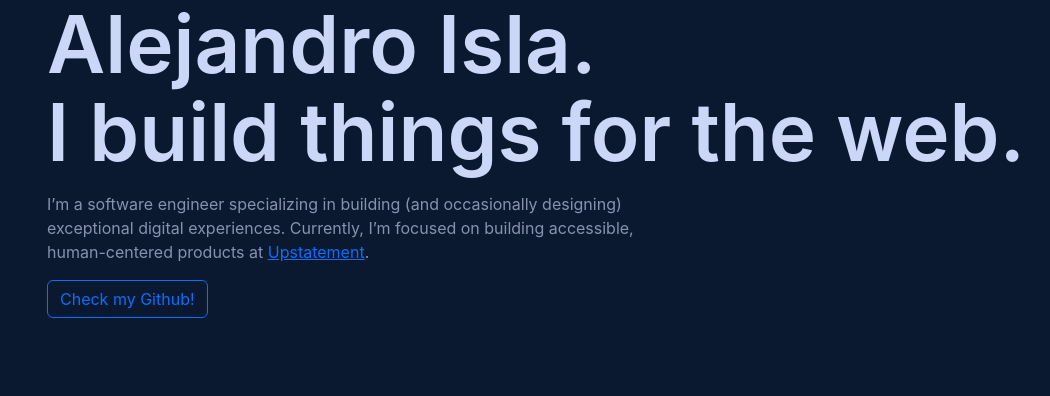
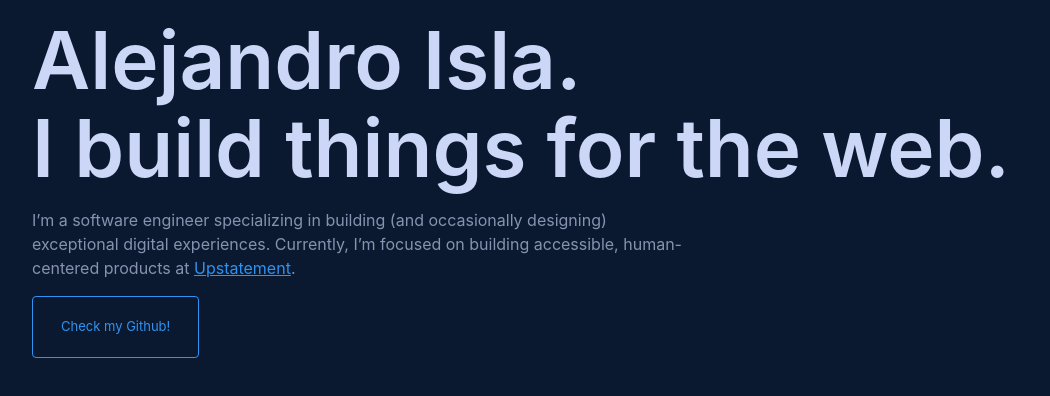
Before and after one commit to Willywes/my-website, a Next.js app: page / in a window 1280 px wide. Shown: the top 396 px of the page, without its empty margins (35-1085 px from the left). Built offline with nearby package versions, Linux system fonts and the light colour scheme.

Commit message:
[ADDED] UI Test

```diff
--- a/next.config.js
+++ b/next.config.js
@@ -2,6 +2,9 @@
 const nextConfig = {
     reactStrictMode: true,
     swcMinify: true,
+    sassOptions: {
+        includePaths: ['src/assets/scss'],
+    },
     // i18n: {
     //   locales: ['en', 'sr', 'es', 'pseudo'],
     //   pseudoLocale: 'pseudo',
--- a/package.json
+++ b/package.json
@@ -27,6 +27,7 @@
     "babel-plugin-macros": "^3.1.0",
     "eslint": "8.21.0",
     "eslint-config-next": "12.2.4",
+    "sass": "^1.54.3",
     "typescript": "4.7.4"
   }
 }
--- a/src/assets/css/main.css
+++ /dev/null
@@ -1,41 +0,0 @@
-body {
-    margin: 0;
-    padding: 0;
-    width: 100%;
-    min-height: 100%;
-    overflow-x: hidden;
-    -webkit-font-smoothing: antialiased;
-    background-color: #0a192f;
-    color: #8892b0;
-    font-family: -apple-system, BlinkMacSystemFont, 'Segoe UI', Roboto, Oxygen, Ubuntu, Cantarell, 'Open Sans', 'Helvetica Neue', sans-serif;
-}
-
-
-.heading-first,
-.heading-secondary{
-    font-weight: 600;
-    color: #ccd6f6;
-    line-height: 1.1;
-    margin: 0;
-    font-size: clamp(40px, 8vw, 80px);
-}
-
-.heading-secondary{
-    margin-top: 10px;
-    color: #8892b0;
-    line-height: 0.9;
-}
-
-
-.color-text-highlight{
-    color : #ccd6f6
-}
-.color-text{
-    color : #8892b0
-}
-.color-hint{
-    color : #2f93f2
-}
-.bg-hint{
-    background : #2f93f2
-}
--- /dev/null
+++ b/src/assets/scss/_variables.scss
@@ -0,0 +1,4 @@
+
+$primary: #2f93f2;
+$secondary: teal;
+$color-hint : rgba(47, 147, 242, 1);
--- /dev/null
+++ b/src/assets/scss/main.scss
@@ -0,0 +1,60 @@
+body {
+  margin: 0;
+  padding: 0;
+  width: 100%;
+  min-height: 100%;
+  overflow-x: hidden;
+  -webkit-font-smoothing: antialiased;
+  background-color: #0a192f;
+  color: #8892b0;
+  font-family: -apple-system, BlinkMacSystemFont, 'Segoe UI', Roboto, Oxygen, Ubuntu, Cantarell, 'Open Sans', 'Helvetica Neue', sans-serif;
+}
+
+.heading-first,
+.heading-secondary {
+  font-weight: 600;
+  color: #ccd6f6;
+  line-height: 1.1;
+  margin: 0;
+  font-size: clamp(40px, 8vw, 80px);
+}
+
+.heading-secondary {
+  margin-top: 10px;
+  color: #8892b0;
+  line-height: 0.9;
+}
+
+
+.color-text-highlight {
+  color: #ccd6f6
+}
+
+.color-text {
+  color: #8892b0
+}
+
+.color-hint {
+  color: $color-hint
+}
+
+.bg-hint {
+  background: $color-hint
+}
+
+.btn-main,
+.btn-main:hover,
+.btn-main:focus,
+.btn-main:active {
+  border: 1px solid $color-hint;
+  color: $color-hint;
+  padding: 1.25rem 1.75rem;
+  font-size: 13px;
+  border-radius: 4px;
+}
+
+.btn-main:hover,
+.btn-main:focus,
+.btn-main:active {
+  background: rgba(47, 147, 242, 0.1);
+}
--- /dev/null
+++ b/src/assets/scss/responsive.scss
@@ -0,0 +1,23 @@
+@media (min-width: 576px) {
+  .container-sm, .container {
+    max-width: 1170px;
+  }
+}
+
+@media (max-width: 576px) {
+  .btn-responsive {
+    width: 100%;
+  }
+
+  .label-newsletter-responsive{
+    padding-right: calc(var(--bs-gutter-x) * 0.5) !important;
+    padding-left: calc(var(--bs-gutter-x) * 0.5) !important;
+  }
+}
+
+
+.about-us-benefits-responsive{
+  background-color: #f7f7f7;
+  border-radius: 8px;
+  height: 230px;
+}
--- /dev/null
+++ b/src/assets/scss/theme.scss
@@ -0,0 +1,4 @@
+@import "variables";
+@import "~bootstrap/scss/bootstrap";
+@import "main";
+@import "responsive";
--- /dev/null
+++ b/src/components/template/Footer.tsx
@@ -0,0 +1,11 @@
+import React from 'react';
+
+const Footer = () =>{
+    return (
+        <footer className="footer">
+
+        </footer>
+    );
+};
+
+export default Footer
--- /dev/null
+++ b/src/components/template/Navbar.tsx
@@ -0,0 +1,12 @@
+import React from 'react';
+
+const Navbar = () =>{
+    return (
+        <nav className="navbar navbar-expand-lg navbar-light bg-transparent">
+            <div className="container-fluid">
+            </div>
+        </nav>
+    );
+};
+
+export default Navbar
--- a/src/pages/_app.tsx
+++ b/src/pages/_app.tsx
@@ -1,5 +1,5 @@
 import 'bootstrap/dist/css/bootstrap.css'
-import '../assets/css/main.css';
+import '../assets/scss/theme.scss';
 import type { AppProps } from 'next/app'
 
 function MyApp({ Component, pageProps }: AppProps) {
--- a/src/pages/index.tsx
+++ b/src/pages/index.tsx
@@ -1,15 +1,19 @@
 import type {NextPage} from 'next'
 import Head from 'next/head'
+import Navbar from "../components/template/Navbar";
+import Footer from "../components/template/Footer";
 
 
 const Home: NextPage = () => {
     return (
         <div>
             <Head>
-                <title>Create Next App</title>
+                <title>Alejandro Isla | Full Stack Develop</title>
                 <meta name="description" content="Generated by create next app"/>
                 <link rel="icon" href="/favicon.ico"/>
             </Head>
+
+            <Navbar />
 
             <main>
                 <div className="container">
@@ -22,7 +26,7 @@ const Home: NextPage = () => {
                             <p>
                                 I’m a software engineer specializing in building (and occasionally designing) exceptional digital experiences. Currently, I’m focused on building accessible, human-centered products at <a href="https://alejandroisla.cl" target="_blank" rel="noreferrer">Upstatement</a>.
                             </p>
-                            <button className="btn btn-outline-primary">
+                            <button className="btn btn-main">
                                 Check my Github!
                             </button>
                         </div>
@@ -30,9 +34,7 @@ const Home: NextPage = () => {
                 </div>
             </main>
 
-            <footer>
-
-            </footer>
+            <Footer />
         </div>
     )
 }
```
Also changed, not shown: 1 other file (tests, documents, lock files or other folders). Lines whose indentation alone changed are shown as unchanged.
